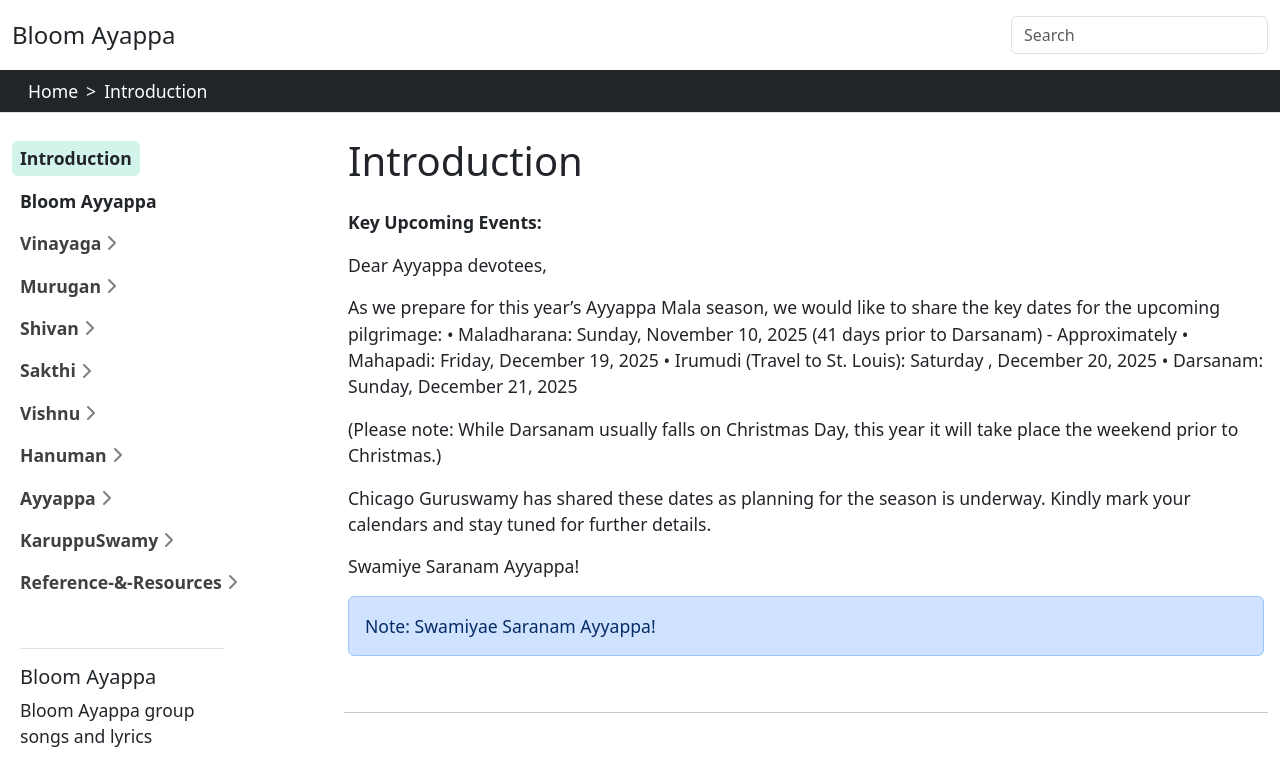
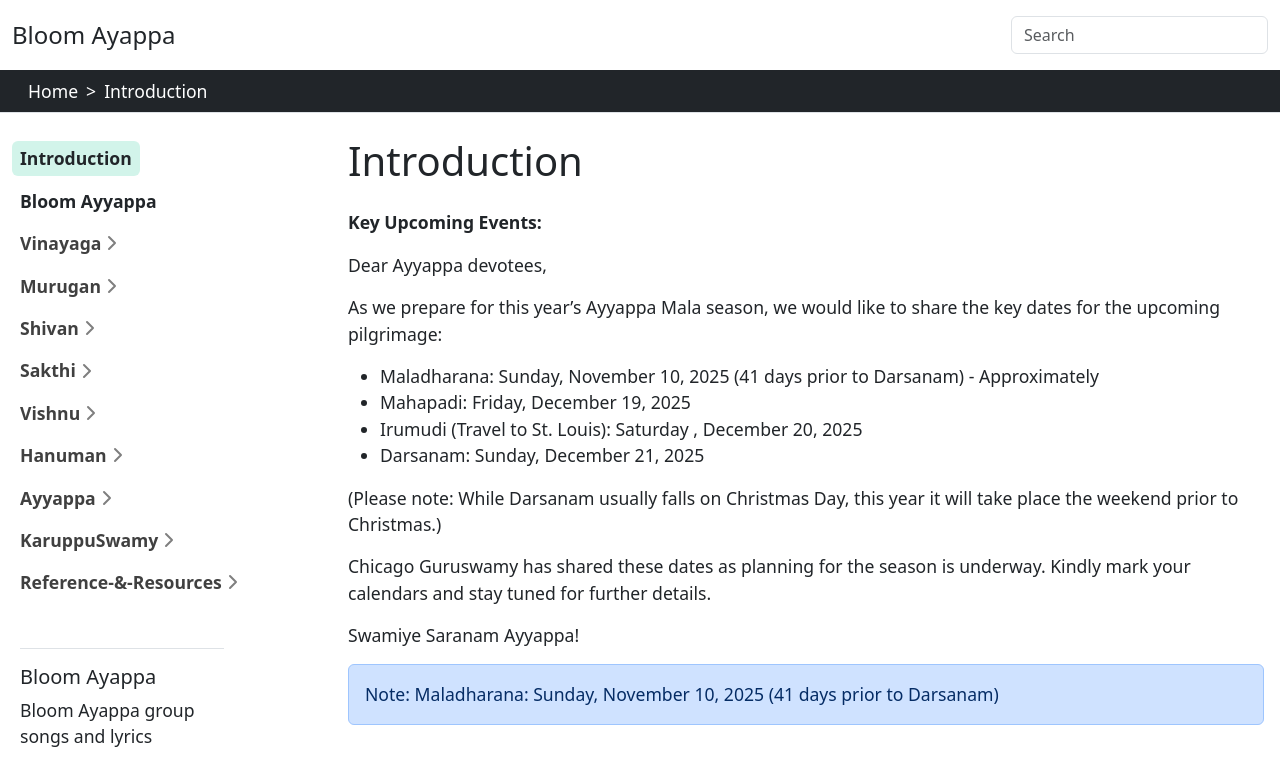
Before and after one commit to sangit6031hub/ayyappabhajan, a Jekyll site: the page built from content/intro.md, in a window 1280 px wide and 900 px high, cut to the strip 0-761 px from the top of the window. Built offline with Jekyll 4.4.1, drawn with Linux system fonts in a browser that asks for light colours.

Commit message:
Update intro.md

```diff
--- a/content/intro.md
+++ b/content/intro.md
@@ -8,10 +8,10 @@ title: Introduction
 Dear Ayyappa devotees,
 
 As we prepare for this year’s Ayyappa Mala season, we would like to share the key dates for the upcoming pilgrimage:
-	•	Maladharana: Sunday, November 10, 2025 (41 days prior to Darsanam) - Approximately
-	•	Mahapadi: Friday, December 19, 2025
-	•	Irumudi (Travel to St. Louis): Saturday , December 20, 2025
-	•	Darsanam: Sunday, December 21, 2025
+* Maladharana: Sunday, November 10, 2025 (41 days prior to Darsanam) - Approximately
+* Mahapadi: Friday, December 19, 2025
+* Irumudi (Travel to St. Louis): Saturday , December 20, 2025
+* Darsanam: Sunday, December 21, 2025
 
 (Please note: While Darsanam usually falls on Christmas Day, this year it will take place the weekend prior to Christmas.)
 
@@ -19,6 +19,5 @@ Chicago Guruswamy has shared these dates as planning for the season is underway.
 
 Swamiye Saranam Ayyappa!
 
-{% capture text %}Note:
-Swamiyae Saranam Ayyappa!{% endcapture %}
-{% include alert.html text=text color=secondary %}
+{% capture text %}Note: Maladharana: Sunday, November 10, 2025 (41 days prior to Darsanam)
+{% endcapture %} {% include alert.html text=text color=secondary %}
```
